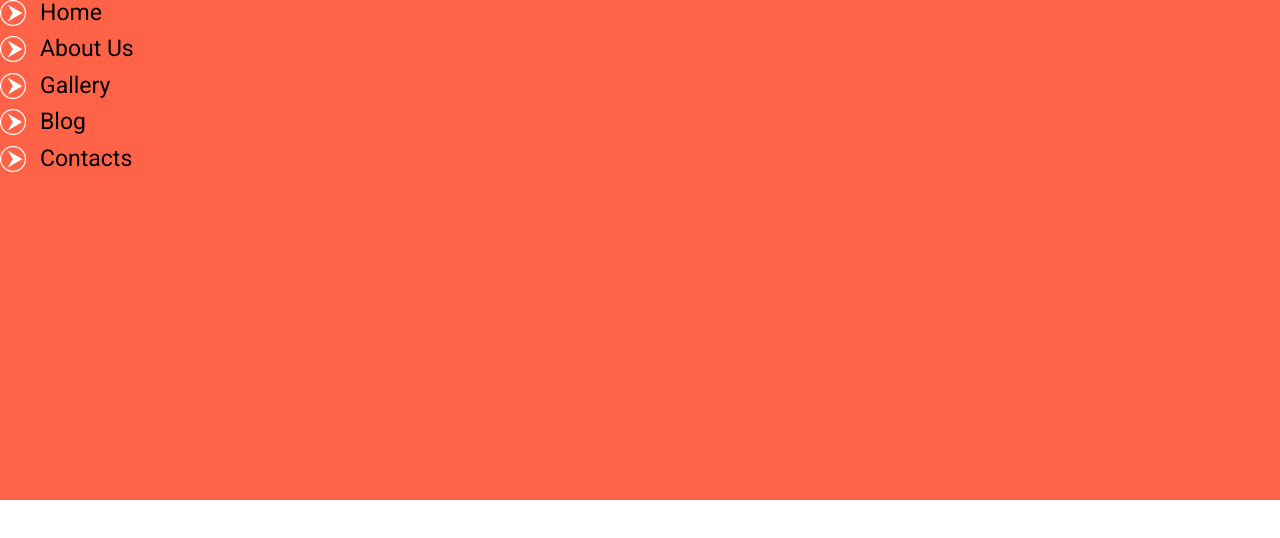
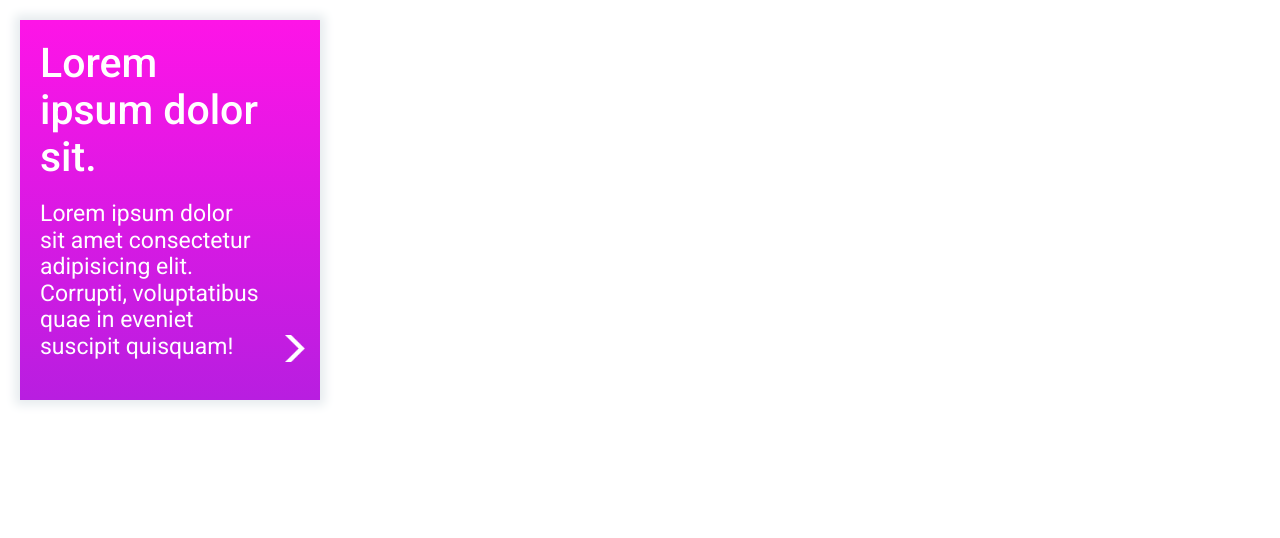
Before and after one commit to ramilzag/swimming, a plain HTML site: page index.html in a window 1280 px wide. Drawn offline with Linux system fonts and the light colour scheme.

Commit message:
Defined card component

```diff
--- a/css/styles.css
+++ b/css/styles.css
@@ -4,8 +4,8 @@
   --color-purple-to-blue: linear-gradient(#b95cff, #195ed3);
   --color-yellow-to-orange: linear-gradient(#ffaf00, #ff8614);
   --color-orange-to-red-right: linear-gradient(to right, #ff8901, #ff314e);
-  --color-red-to-light-red: linear-gradient(#ff3051, #ff1c97);
-  --color-pink-to-dark-pink: linear-gradient(#fe14e7, #b81ee0);
+  --color-red-to-lightRed: linear-gradient(#ff3051, #ff1c97);
+  --color-pink-to-darkPink: linear-gradient(#fe14e7, #b81ee0);
 }
 
 html {
@@ -27,7 +27,7 @@ body {
 
 h1,
 h2 {
-  margin-bottom: 2rem;
+  margin: 0 0 2rem;
   font-weight: 500;
 }
 
@@ -89,7 +89,57 @@ p {
   margin-bottom: 1rem;
 }
 
-div {
-  height: 500px;
-  background-color: tomato;
+/* Cards */
+
+.card {
+  display: flex;
+  flex-direction: column;
+  padding: 2rem;
+  padding-right: 6.1rem;
+  position: relative;
+  box-shadow: 0 0 10px 5px #e6ebee;
+  cursor: pointer;
+  transition: all 0.5s;
 }
+
+.card--purple-to-blue {
+  background: var(--color-purple-to-blue);
+  color: #fff;
+}
+
+.card--yellow-to-orange {
+  background: var(--color-yellow-to-orange);
+  color: #fff;
+}
+
+.card--red-to-lightRed {
+  background: var(--color-red-to-lightRed);
+  color: #fff;
+}
+
+.card--pink-to-darkPink {
+  background: var(--color-pink-to-darkPink);
+  color: #fff;
+}
+
+.card:hover {
+  transform-origin: 50% 70%;
+  transform: perspective(100px) rotateX(1deg);
+  box-shadow: 7px 7px 10px #666;
+}
+
+.card:hover .card__arrow {
+  right: 3%;
+}
+
+.card__description {
+  margin-bottom: 0;
+}
+
+.card__arrow {
+  width: 2rem;
+  position: absolute;
+  bottom: 10%;
+  right: 5%;
+  transition: right 0.5s;
+}
--- a/index.html
+++ b/index.html
@@ -14,14 +14,20 @@
     <title>Document</title>
   </head>
   <body>
-    <div>
-      <ul class="list list--arrow">
-        <li class="list__item">Home</li>
-        <li class="list__item">About Us</li>
-        <li class="list__item">Gallery</li>
-        <li class="list__item">Blog</li>
-        <li class="list__item">Contacts</li>
-      </ul>
+    <div
+      class="card card--pink-to-darkPink"
+      style="width: 300px; height: 380px; margin: 2rem"
+    >
+      <h2>Lorem ipsum dolor sit.</h2>
+      <p class="card__description">
+        Lorem ipsum dolor sit amet consectetur adipisicing elit. Corrupti,
+        voluptatibus quae in eveniet suscipit quisquam!
+      </p>
+      <img
+        class="card__arrow"
+        src="./images/Arrow.png"
+        alt="arrow point to right"
+      />
     </div>
   </body>
 </html>
```
Also changed, not shown: components/card.html (added, +15 -0 lines), images/Arrow.png (added).
